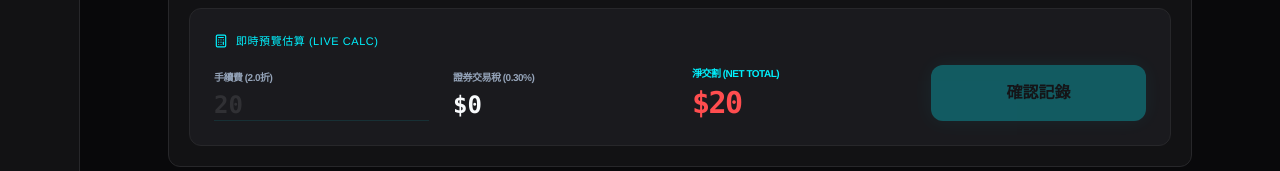
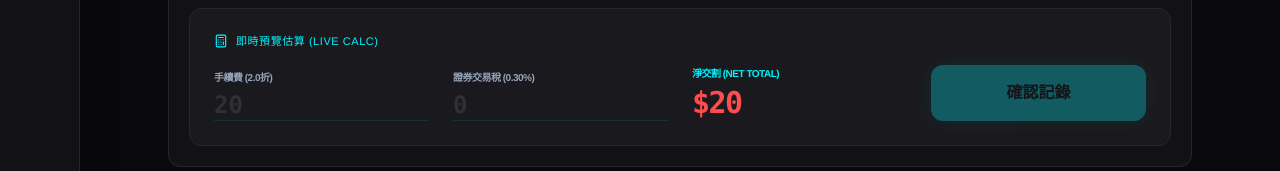
Before and after one commit to qazs792589-lang/Z-Money-, a React (Vite) app: page / in a window 1280 px wide. Both pictures are taken after a click on the button "賣出". Shown: the part 428-599 px from the top of the page. Built offline with nearby package versions, Linux system fonts and the light colour scheme; no server answers.

Commit message:
Allow manual transaction tax (manualTax) input on sell transactions

```diff
--- a/src/App.tsx
+++ b/src/App.tsx
@@ -913,7 +913,8 @@ export default function App() {
       unitPrice: 0,
       quantity: 1000,
       notes: '',
-      manualFee: ''
+      manualFee: '',
+      manualTax: ''
     }));
   };
 
@@ -980,6 +981,7 @@ export default function App() {
       customFee: tx.fee,
       customTax: tx.tax,
       manualFee: tx.fee,
+      manualTax: tx.direction === 'SELL' ? tx.tax : '',
       notes: tx.notes || ''
     });
     setActiveView('A');
@@ -1455,7 +1457,20 @@ export default function App() {
 
                         <div className="flex flex-col text-right lg:text-left">
                           <span className="text-[10px] text-[var(--text-dim)] uppercase tracking-tighter mb-1 font-bold">{preview.taxLabel}</span>
-                          <span className="text-2xl font-mono text-[var(--text-main)] font-black">${preview.tax.toLocaleString()}</span>
+                          {formData.direction === 'SELL' ? (
+                            <div className="relative group">
+                              <input
+                                type="number"
+                                className="bg-transparent border-none p-0 text-2xl font-mono text-[var(--text-main)] font-black w-full focus:outline-none focus:ring-0 placeholder:opacity-20 text-right lg:text-left"
+                                value={formData.manualTax}
+                                placeholder={preview.autoTax?.toString()}
+                                onChange={(e) => setFormData({ ...formData, manualTax: e.target.value })}
+                              />
+                              <div className="absolute bottom-0 left-0 w-full h-px bg-[var(--accent)] opacity-10 group-hover:opacity-40 transition-opacity" />
+                            </div>
+                          ) : (
+                            <span className="text-2xl font-mono text-[var(--text-dim)] font-black">$0</span>
+                          )}
                         </div>
 
                         <div className="flex flex-col">
@@ -1471,7 +1486,7 @@ export default function App() {
                             <button
                               onClick={() => {
                                 setEditingTxId(null);
-                                setFormData(prev => ({ ...prev, ticker: '', name: '', unitPrice: 0, quantity: 1000, notes: '' }));
+                                setFormData(prev => ({ ...prev, ticker: '', name: '', unitPrice: 0, quantity: 1000, notes: '', manualFee: '', manualTax: '' }));
                               }}
                               className="w-1/3 bg-[var(--accent)] text-white h-[48px] md:h-[56px] rounded-xl font-black text-sm md:text-base hover:opacity-90 active:scale-[0.95] transition-all flex items-center justify-center gap-2"
                             >
--- a/src/hooks/useTransactionForm.ts
+++ b/src/hooks/useTransactionForm.ts
@@ -12,7 +12,8 @@ export const useTransactionForm = (configs: Record<TransactionCategory, Config>)
     category: 'General' as TransactionCategory,
     customFee: 0,
     customTax: 0,
-    manualFee: '' as string | number // Added for manual override
+    manualFee: '' as string | number, // Added for manual override
+    manualTax: '' as string | number // Added for manual override
   });
 
   const preview = useMemo(() => {
@@ -30,31 +31,48 @@ export const useTransactionForm = (configs: Record<TransactionCategory, Config>)
         feeLabel: '免手續費',
         feeFormula: '股息發放不扣券商手續費',
         taxLabel: '免徵交稅',
-        taxFormula: '股息不屬於證券交易，故無交易稅'
+        taxFormula: '股息不屬於證券交易，故無交易稅',
+        autoFee: 0,
+        autoTax: 0
       };
     }
 
-    // Calculate auto fee first
+    // Calculate auto fee and tax first
     const feeRate = formData.direction === 'BUY' ? config.buyFeeRate : config.sellFeeRate;
     const autoFee = Math.max(config.minFee, Math.floor(subtotal * feeRate * config.discount));
+    const autoTax = formData.direction === 'SELL' ? Math.floor(subtotal * config.taxRate) : 0;
 
     // Use manual fee if provided, otherwise use auto/custom logic
     if (formData.manualFee !== '') {
       fee = parseFloat(formData.manualFee as string) || 0;
     } else if (formData.category === 'Custom') {
       fee = formData.customFee;
-      tax = formData.customTax;
     } else {
       fee = autoFee;
-      tax = formData.direction === 'SELL' ? Math.floor(subtotal * config.taxRate) : 0;
     }
+
+    // Use manual tax if provided, otherwise use auto/custom logic (tax only on SELL)
+    if (formData.direction === 'SELL') {
+      if (formData.manualTax !== '') {
+        tax = parseFloat(formData.manualTax as string) || 0;
+      } else if (formData.category === 'Custom') {
+        tax = formData.customTax;
+      } else {
+        tax = autoTax;
+      }
+    } else {
+      tax = 0;
+    }
+
     const total = formData.direction === 'BUY' ? subtotal + fee + tax : -(subtotal - fee - tax);
 
     // Formulas strings for display
     const feeFormula = formData.manualFee !== ''
       ? `手動輸入: ${fee.toLocaleString()}`
       : `max(${config.minFee}, floor(${subtotal.toLocaleString()} × ${formData.direction === 'BUY' ? config.buyFeeRate : config.sellFeeRate} × ${config.discount}))`;
-    const taxFormula = formData.direction === 'SELL' ? `floor(${subtotal.toLocaleString()} × ${config.taxRate})` : '免徵';
+    const taxFormula = formData.manualTax !== '' && formData.direction === 'SELL'
+      ? `手動輸入: ${tax.toLocaleString()}`
+      : formData.direction === 'SELL' ? `floor(${subtotal.toLocaleString()} × ${config.taxRate})` : '免徵';
 
     // Plain language explanations
     const feeFormulaPlain = formData.manualFee !== ''
@@ -65,14 +83,16 @@ export const useTransactionForm = (configs: Record<TransactionCategory, Config>)
         ? `手續費不足 ${config.minFee} 元，以最低 ${config.minFee} 元計收。`
         : `成交金額 $${subtotal.toLocaleString()} 乘以費率 ${configs[formData.category].buyFeeRate * 100}% 再打 ${configs[formData.category].discount * 10} 折。`;
 
-    const taxFormulaPlain = formData.direction === 'SELL'
+    const taxFormulaPlain = formData.manualTax !== '' && formData.direction === 'SELL'
+      ? `已使用手動輸入的證券交易稅 $${tax.toLocaleString()}。`
+      : formData.direction === 'SELL'
       ? `賣出金額 $${subtotal.toLocaleString()} 乘以稅率 ${(config.taxRate * 100).toFixed(2)}%。`
       : formData.direction === 'BUY' ? '只有在賣出股票時才需要繳納證交稅。' : '免徵稅';
 
     const feeLabel = formData.manualFee !== '' ? '手續費 (手動)' : `手續費 (${(config.discount * 10).toFixed(1)}折)`;
-    const taxLabel = `證券交易稅 (${(config.taxRate * 100).toFixed(2)}%)`;
+    const taxLabel = formData.manualTax !== '' && formData.direction === 'SELL' ? '證券交易稅 (手動)' : `證券交易稅 (${(config.taxRate * 100).toFixed(2)}%)`;
 
-    return { fee, tax, total, feeFormula, taxFormula, feeLabel, taxLabel, feeFormulaPlain, taxFormulaPlain, autoFee };
+    return { fee, tax, total, feeFormula, taxFormula, feeLabel, taxLabel, feeFormulaPlain, taxFormulaPlain, autoFee, autoTax };
   }, [formData, configs]);
 
   return { formData, setFormData, preview };
```
